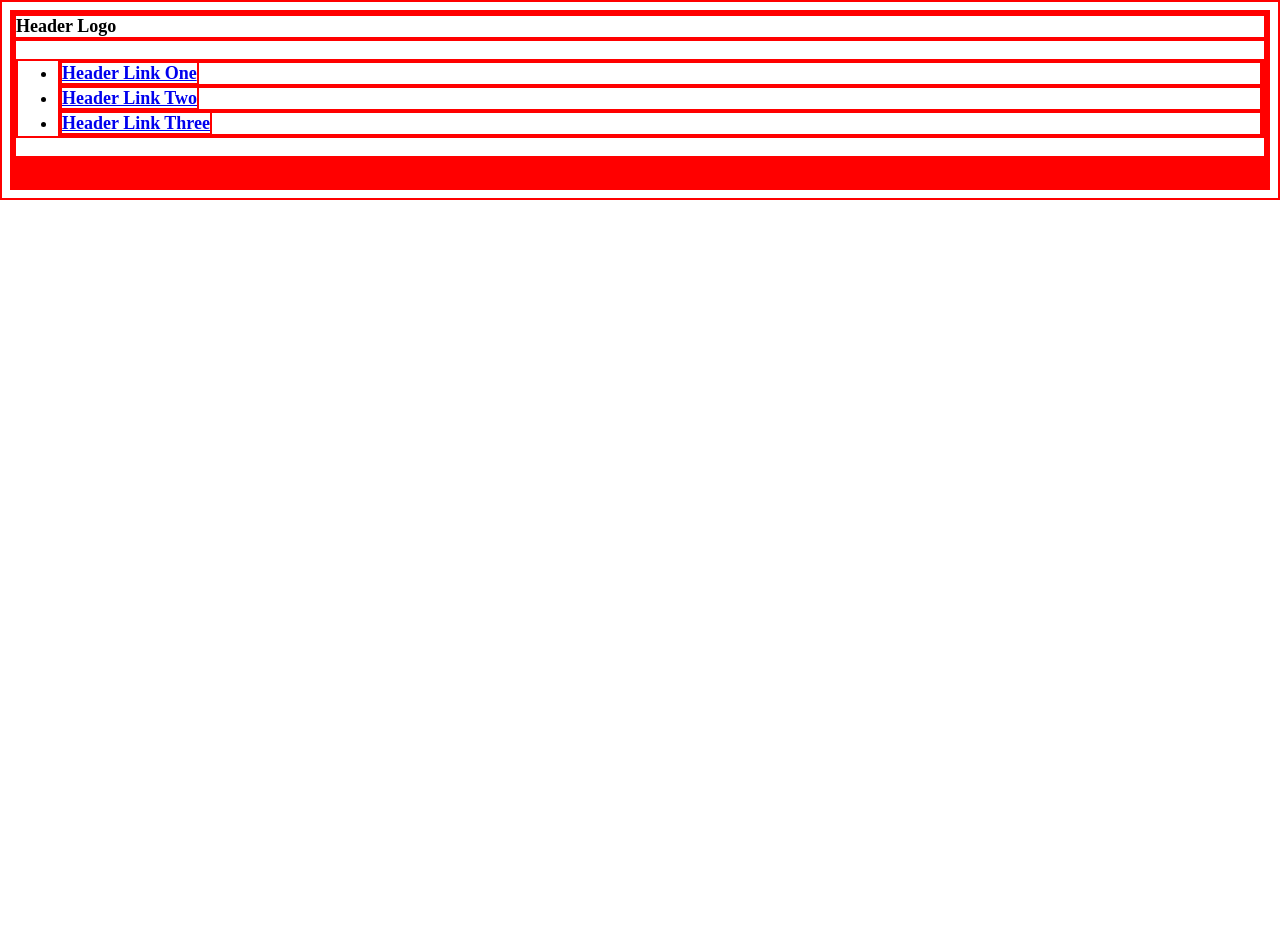
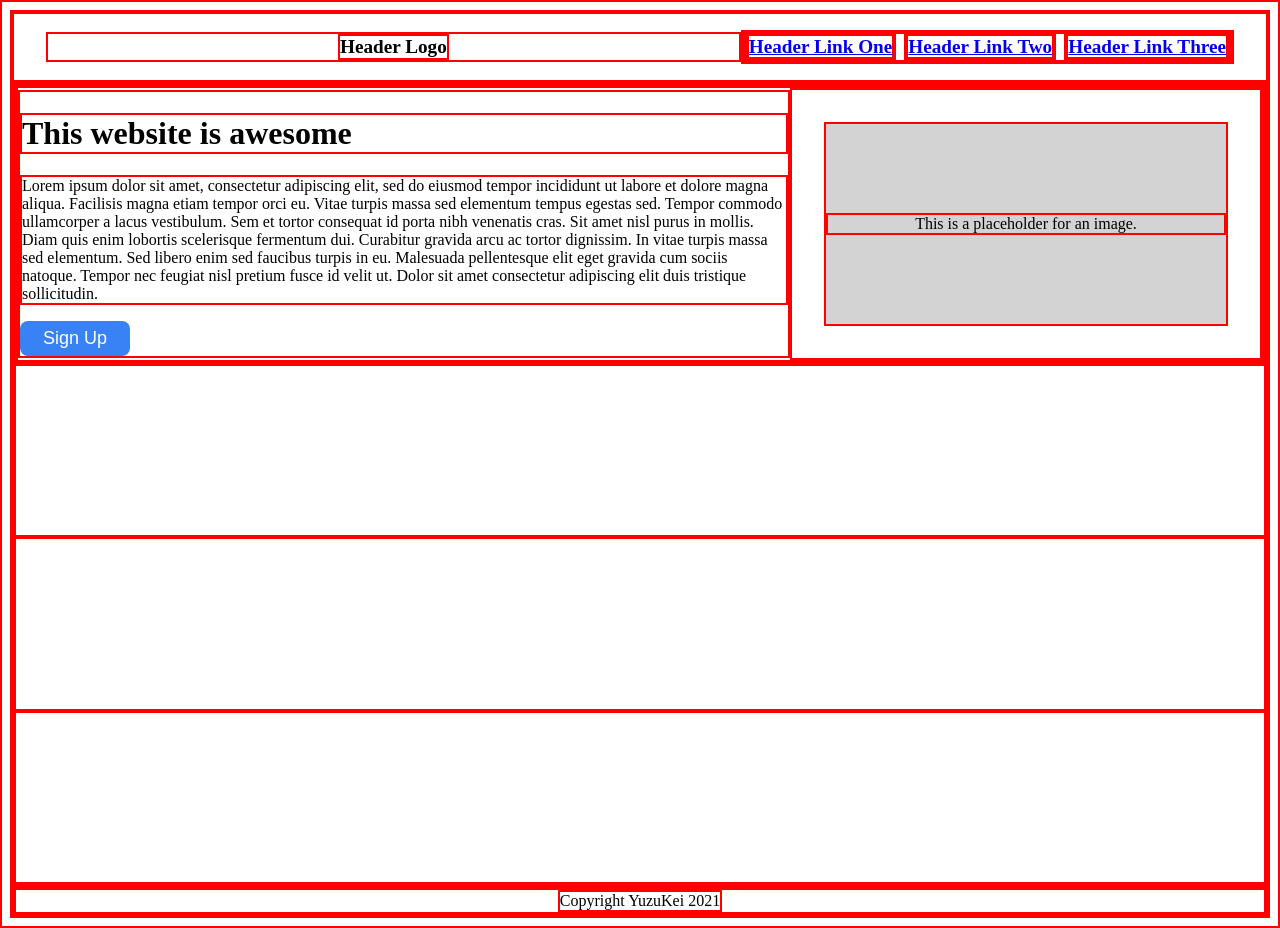
Before and after one commit to YuzuKei/Odin_Project_Landing_Page, a plain HTML site: page index.html in a window 1280 px wide. Before the commit the page ends 800 px from the top, so only its background shows below. Drawn offline with Linux system fonts and the light colour scheme.

Commit message:
Savepoint for flex container experimentation

```diff
--- a/index.html
+++ b/index.html
@@ -8,9 +8,12 @@
     <title>Odin Project Landing Page</title>
 </head>
 <body>
+
     <div class="header">
-        <div class="logo">
-            Header Logo
+        <div class="container">
+            <div class="logo">
+                Header Logo
+            </div>
         </div>
         <div class="header-links">
             <ul>
@@ -23,6 +26,26 @@
     <div class="content">
 
         <div class="container">
+            <div class="container">
+                <div>
+                    <h1>
+                        This website is awesome
+                    </h1>
+                    <p>
+                        Lorem ipsum dolor sit amet, consectetur adipiscing elit, sed do eiusmod tempor incididunt ut labore et dolore magna aliqua. Facilisis magna etiam tempor orci eu. Vitae turpis massa sed elementum tempus egestas sed. Tempor commodo ullamcorper a lacus vestibulum. Sem et tortor consequat id porta nibh venenatis cras. Sit amet nisl purus in mollis. Diam quis enim lobortis scelerisque fermentum dui. Curabitur gravida arcu ac tortor dignissim. In vitae turpis massa sed elementum. Sed libero enim sed faucibus turpis in eu. Malesuada pellentesque elit eget gravida cum sociis natoque. Tempor nec feugiat nisl pretium fusce id velit ut. Dolor sit amet consectetur adipiscing elit duis tristique sollicitudin.
+                    </p>
+                    <button>
+                        Sign Up
+                    </button>
+                </div>
+                <div>
+                    <div class="placeholder">
+                        <div class="container">
+                            This is a placeholder for an image.
+                        </div>
+                    </div>
+                </div>
+            </div>
 
         </div>
 
@@ -42,9 +65,11 @@
         </div>
     </div>
 
-    <div class="Footer">
-        <div class="Footer-Text">
-
+    <div class="footer">
+        <div class="container">
+            <div class="footer-text">
+                Copyright YuzuKei 2021
+            </div>
         </div>
     </div>
 
--- a/styles.css
+++ b/styles.css
@@ -2,8 +2,71 @@
     border: 2px red solid;
 }
 
+body {
+    display: flex;
+    flex-direction: column;
+    justify-content: space-between;
+    flex: 1;
+}
+
 .header {
-    font-size: large;
-    font-weight: 700;
+    font-size: larger;
+    font-weight: 900;
+    display: flex;
+    align-items: center;
+    justify-content: space-between;
+    padding: 16px 32px;
+}
+
+.logo {
+    text-align: center;
 
 }
+
+.header-links {
+    display: flex;
+}
+
+ul {
+    list-style-type: none;
+    display: flex;
+}
+
+ul, li {
+    margin: 0px;
+    padding: 0px;
+    gap: 8px;
+}
+
+.container {
+    display: flex;
+    justify-content: center;
+    align-items: center;
+    flex: 1;
+}
+
+.content {
+    height: 100vh;
+    display: flex;
+    flex-direction: column;
+}
+
+button {
+    color: white;
+    font-size: large;
+    background-color: #3882f6;
+    border: 2px;
+    border-radius: 8px;
+    width: 110px;
+    height: 35px
+}
+
+.placeholder {
+    background-color: lightgrey;
+    width: 400px;
+    height: 200px;
+    display: flex;
+    justify-content: center;
+    align-items: center;
+    margin: 32px;
+}
```
